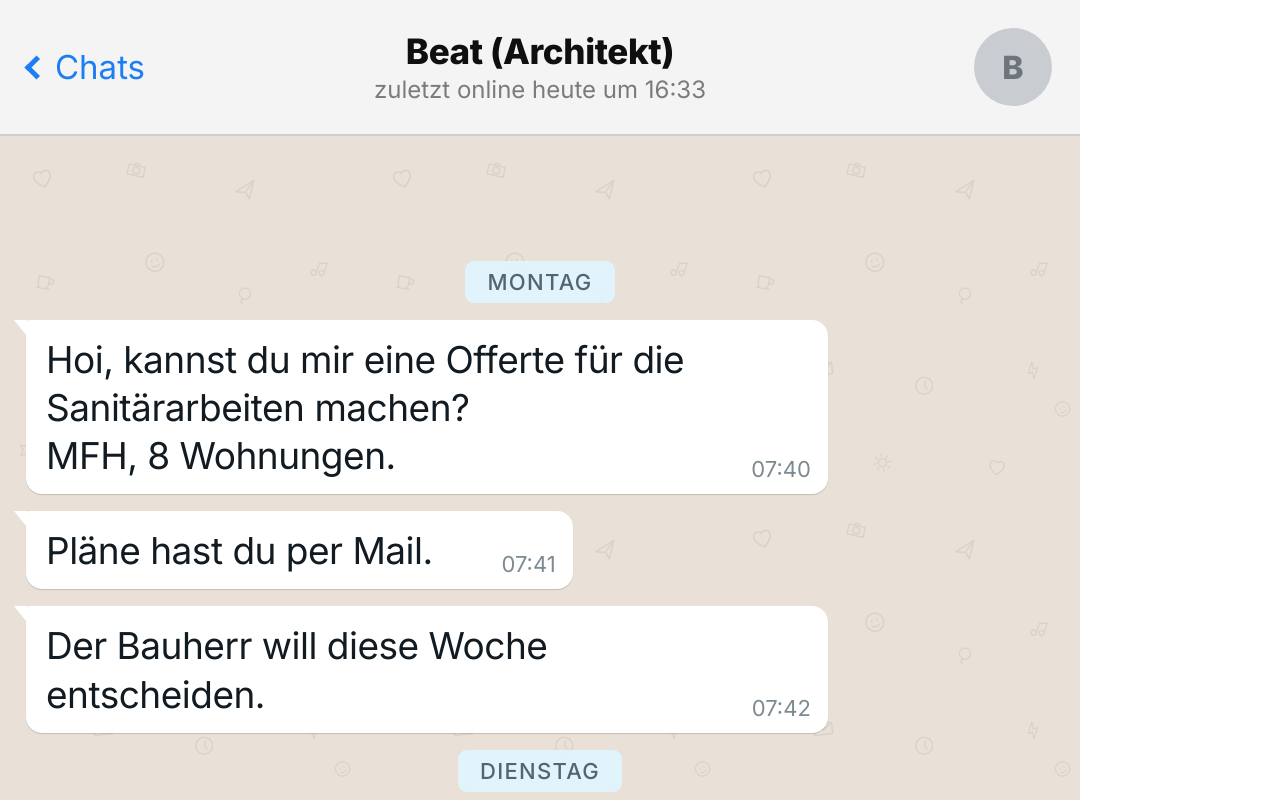
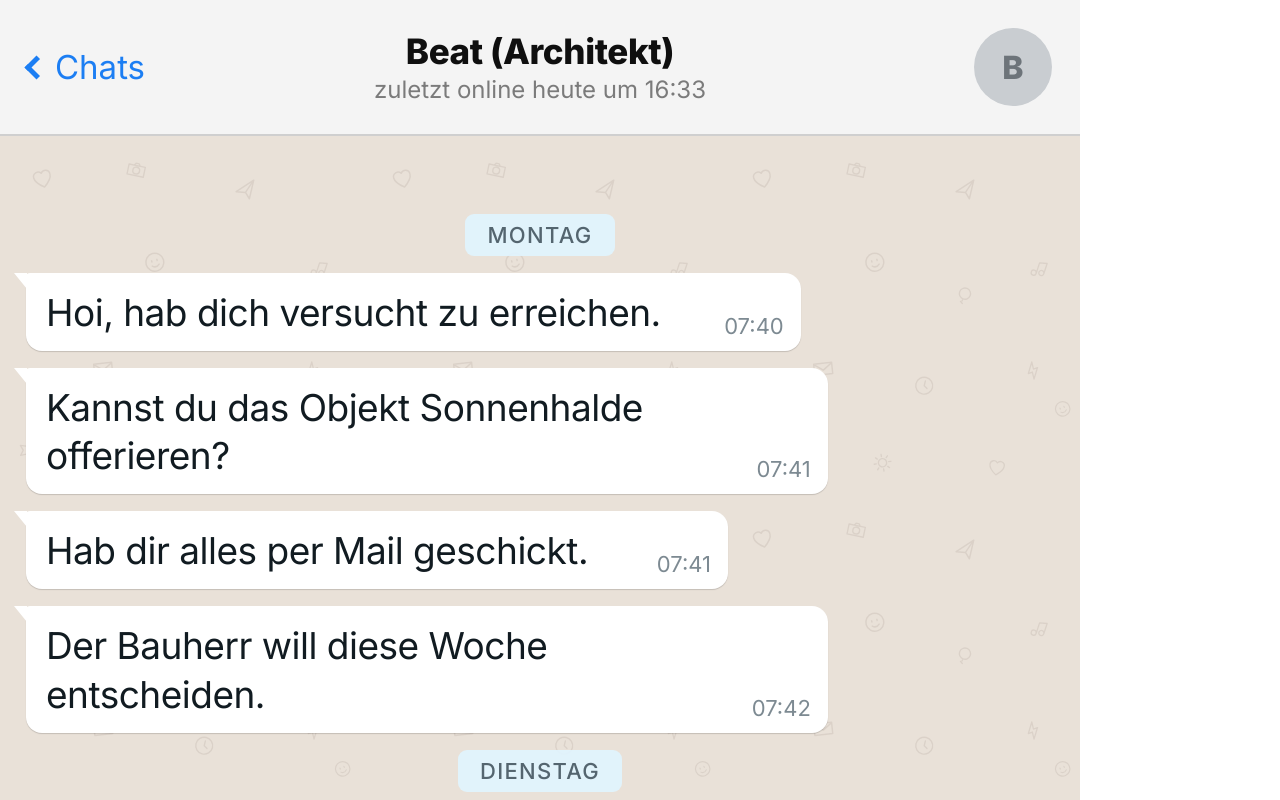
Before and after one commit to Florian1893/Linkedin, a website: page fotos/bild-architekt.html in a window 1280 px wide. Shown: the top 800 px of the page. Drawn offline with Linux system fonts and the light colour scheme.

Commit message:
Architekten-Bild: Montagsnachrichten nach Florians Wortlaut
Hab dich versucht zu erreichen, Objekt offerieren, alles per Mail
geschickt. Objektname Sonnenhalde als typischer, nicht
zurueckverfolgbarer Platzhalter.

Co-Authored-By: Claude Opus 5.5 <noreply@anthropic.com>
Claude-Session: https://claude.ai/code/session_011uqJThEvfyZaZ27wjBcmdt

```diff
--- a/fotos/bild-architekt.html
+++ b/fotos/bild-architekt.html
@@ -59,10 +59,13 @@
   <div class="chat" id="chat">
     <div class="chip">Montag</div>
 
-    <div class="b in"><div class="tx">Hoi, kannst du mir eine Offerte für die Sanitärarbeiten machen? MFH,&nbsp;8&nbsp;Wohnungen.</div>
+    <div class="b in"><div class="tx">Hoi, hab dich versucht zu erreichen.</div>
       <div class="meta"><span class="tm">07:40</span></div></div>
 
-    <div class="b in"><div class="tx">Pläne hast du per Mail.</div>
+    <div class="b in"><div class="tx">Kannst du das Objekt Sonnenhalde offerieren?</div>
+      <div class="meta"><span class="tm">07:41</span></div></div>
+
+    <div class="b in"><div class="tx">Hab dir alles per Mail geschickt.</div>
       <div class="meta"><span class="tm">07:41</span></div></div>
 
     <div class="b in"><div class="tx">Der Bauherr will diese Woche entscheiden.</div>
```
Also changed, not shown: fotos/bild-architekt.png.
